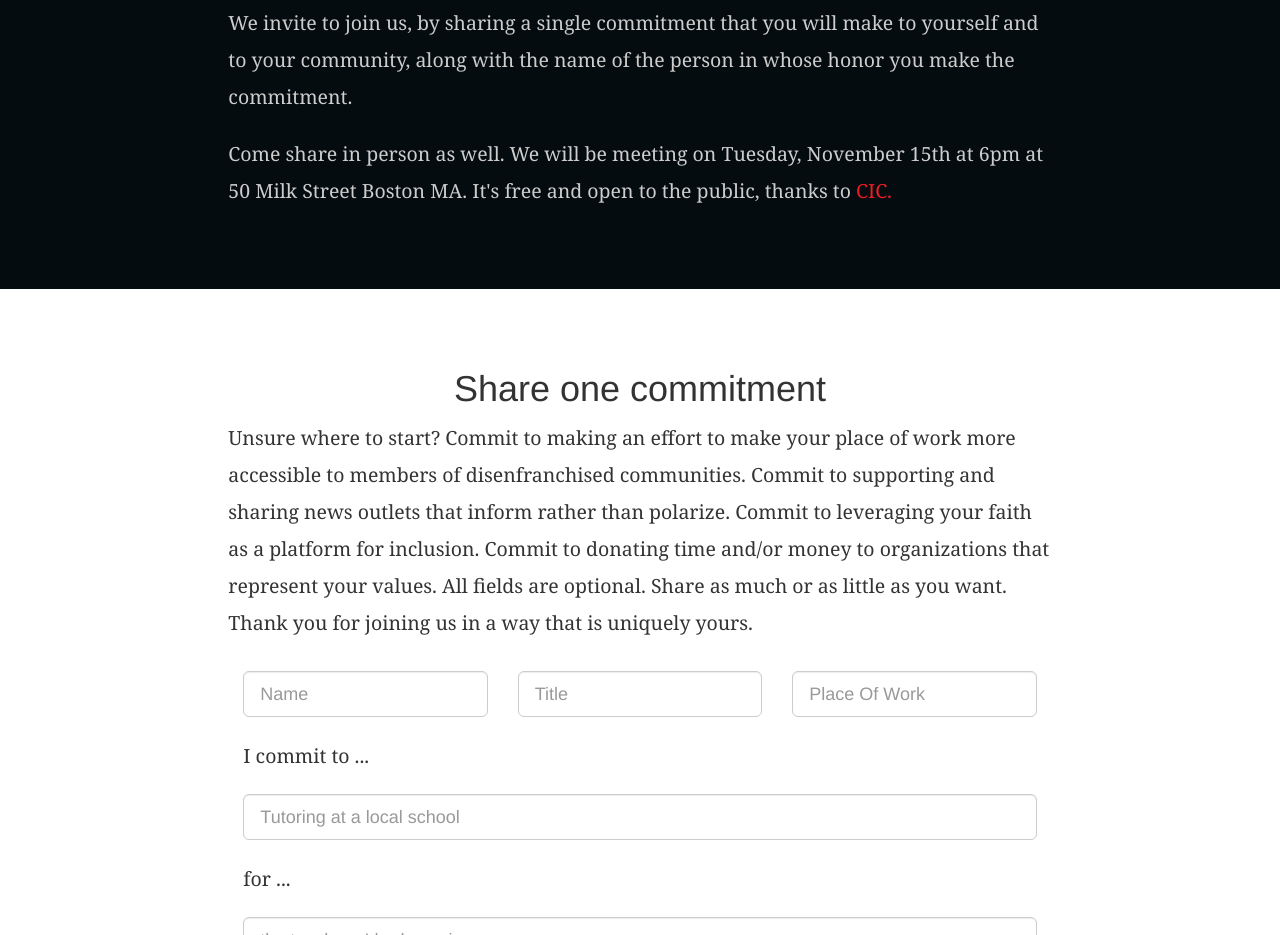
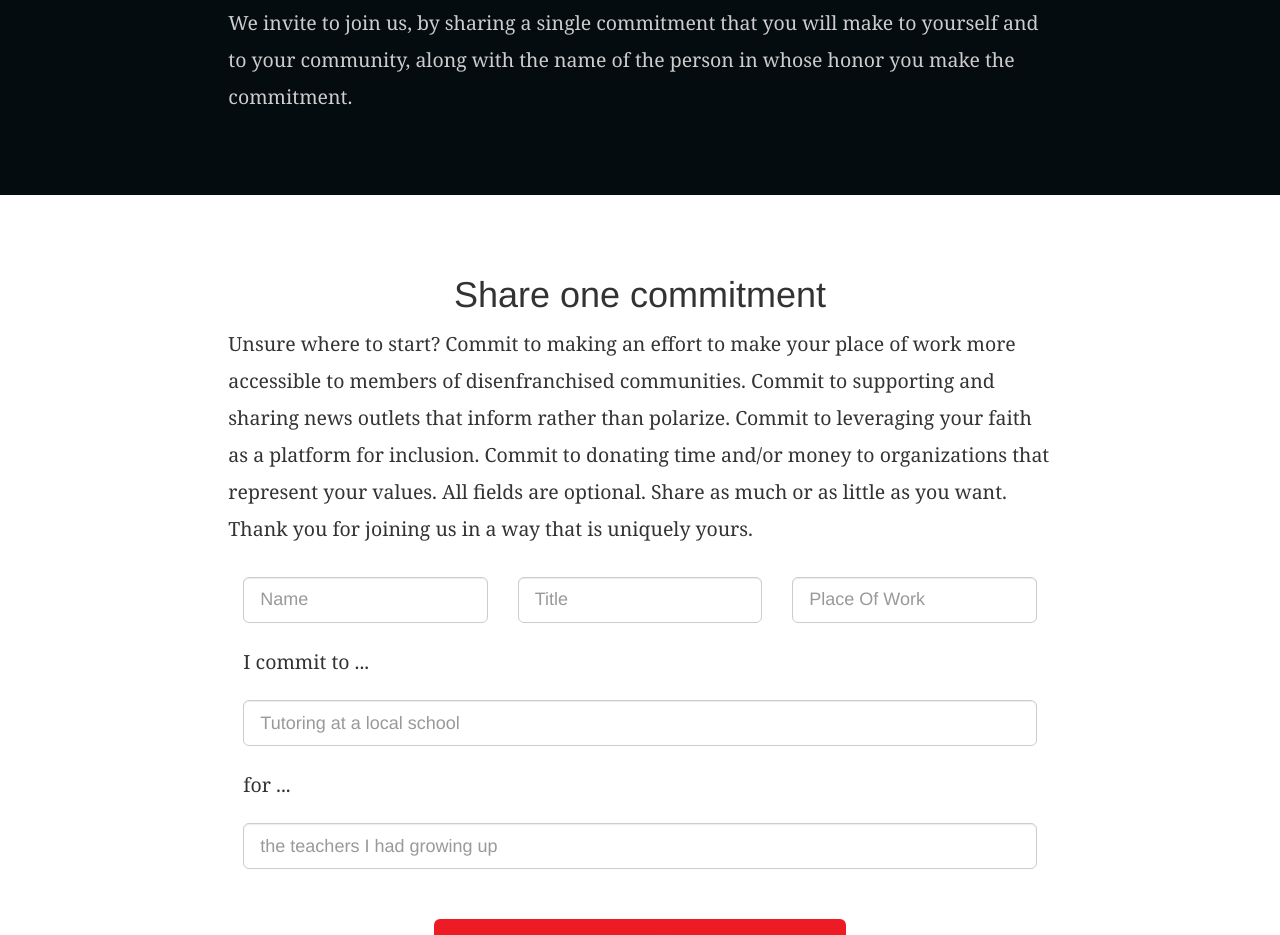
Before and after one commit to Resilient-Labs/commitresilience, a website: page public/views/index.html in a window 1280 px wide. Shown: the part 1840-2775 px from the top of the page. Drawn offline with nearby package versions, Linux system fonts and the light colour scheme; no server answers.

Commit message:
removed copy about mtng

```diff
--- a/public/views/index.html
+++ b/public/views/index.html
@@ -50,8 +50,7 @@
 			<p>
 				We invite to join us, by sharing a single commitment that you will make to yourself and to your community, along with the name of the person in whose honor you make the commitment.
 			</p>
-			<p>Come share in person as well. We will be meeting on <span class="highlight">Tuesday, November 15th at 6pm</span> at 50 Milk Street Boston MA.
-				It's free and open to the public, thanks to <a href="http://cic.us" title="CIC">CIC.</a> </p>
+
 			</div>
 		</section>
 		<!-- Commitment Form-->
```
